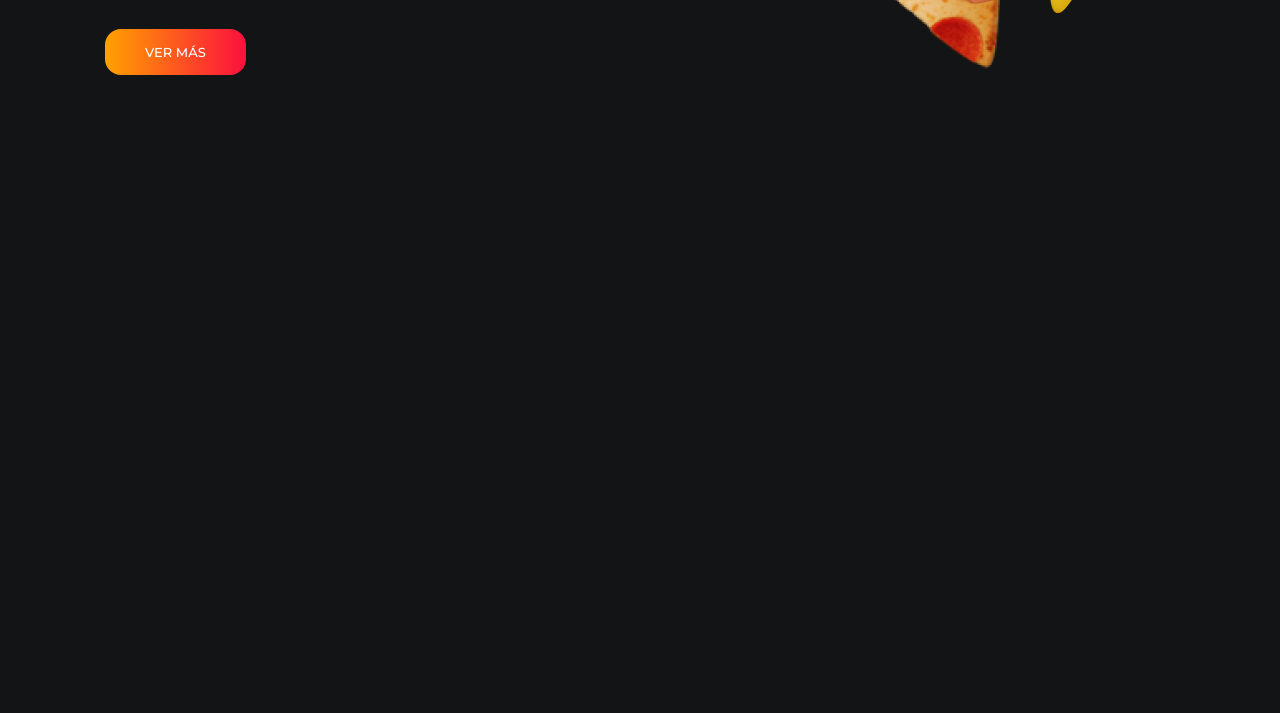
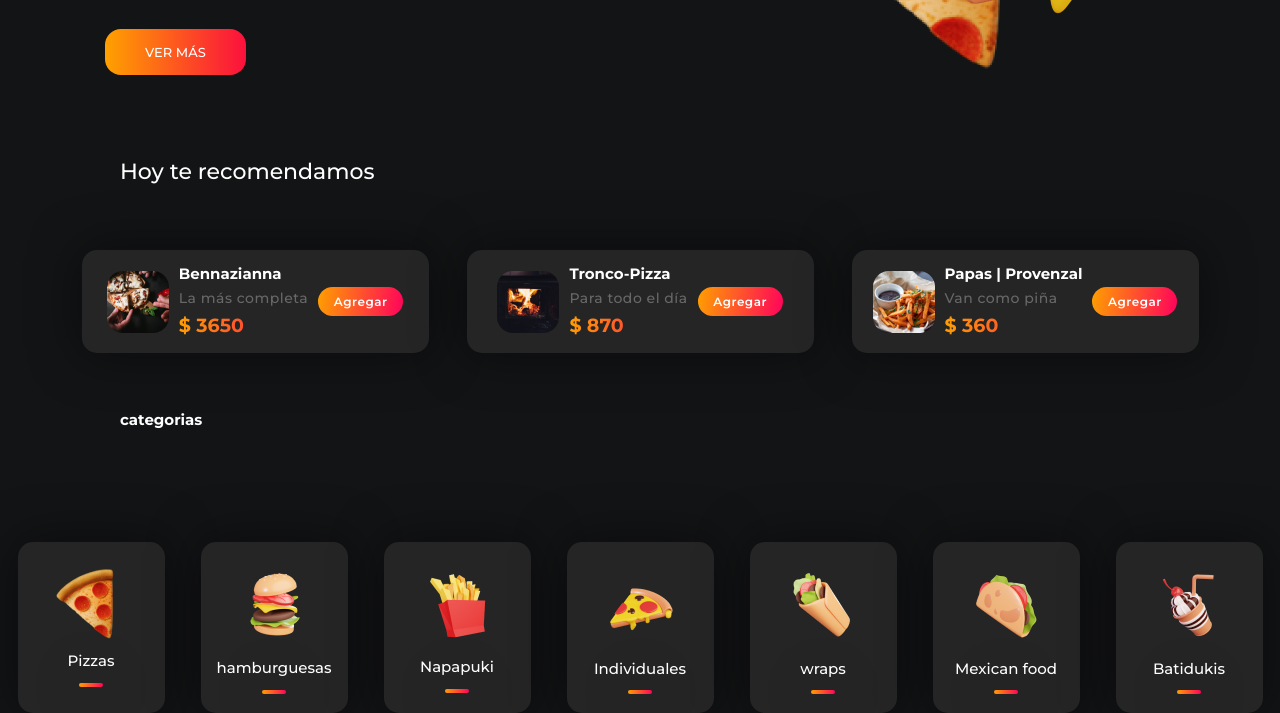
Before and after one commit to agustinamns/repo-e5-grupo, a plain HTML site: page index.html in a window 1280 px wide. Shown: the part 378-1091 px from the top of the page. Before the commit the page ends 800 px from the top, so only its background shows below. Drawn offline with Linux system fonts and the light colour scheme.

Commit message:
parte añadida

```diff
--- a/assets/styles.css
+++ /dev/null
@@ -1,183 +0,0 @@
-@import url("https://fonts.googleapis.com/css2?family=Montserrat:wght@200;300;500;600;700&display=swap");
-
-* {
-  margin: 0;
-  padding: 0;
-  box-sizing: border-box;
-  font-family: "Montserrat", sans-serif;
-  text-decoration: none;
-  list-style-type: none;
-}
-
-:root {
-  --background: #131415;
-  --box: #252525;
-  --box-shadow: #010207;
-  --letras: #ffffff;
-  --btn-degrade-start: #ffa100;
-  --btn-degrade-end: #fb103d;
-}
-
-body {
-  background: var(--background);
-}
-
-header {
-  width: 100%;
-  display: flex;
-  flex-direction: row;
-  justify-content: space-between;
-  align-items: center;
-  position: fixed;
-  padding: 30px;
-}
-
-.navbar-list {
-  color: var(--letras);
-  display: flex;
-  align-items: center;
-  justify-content: center;
-  gap: 50px;
-  margin-left: 30px;
-  margin-right: 30px;
-}
-
-.logo {
-  width: 76px;
-  height: 79px;
-}
-
-.carrito-y-noti{
-  position: relative;
-
-}
-
-.noti{
-  position: absolute;
-  bottom:15px;
-  left: 10px;
-  width: 60%;
-  height: 60%;
-}
-
-.carrito-y-noti p{
-  position: absolute;
-  bottom:10px;
-  left: 13px;
-  font-size: 12px;
-  font-weight: 200;
-}
-
-
-li img {
-  height: 20px;
-  width: 19px;
-  margin-right: 5px;
-  border-radius: 0px;
-  margin-bottom: -4px;
-}
-
-li img {
-  cursor: pointer;
-}
-
-li a {
-  font-style: normal;
-  font-weight: 400;
-  font-size: 15px;
-  font-weight: 300;
-}
-
-li a:hover {
-  cursor: pointer;
-}
-
-.home {
-  vertical-align: middle;
-}
-
-main {
-  display: flexbox;
-  flex-direction: column;
-  align-items: center;
-  justify-content: center;
-}
-
-#presentation {
-  margin-top: 3px;
-  padding: 160px 0;
-  max-width: 1200px;
-  display: flex;
-  justify-content: center;
-  align-items: center;
-}
-
-.logo {
-  width: auto;
-  height: 70px;
-}
-
-.zappi-info {
-  color: var(--letras);
-  width: 50%;
-  gap: 30px;
-  padding: 5px;
-}
-
-.zappi-info h1 {
-  width: 603px;
-  font-weight: 700;
-  font-size: 66px;
-}
-
-.zappi-info h2 {
-  width: 639px;
-  font-weight: 700;
-  font-size: 51px;
-  margin-bottom: 10px;
-}
-
-.zappi-info p {
-  font-weight: 200;
-  margin-top: 20px;
-  margin-bottom: 45px;
-}
-
-.zappi-info a {
-  color: var(--letras);
-  background: linear-gradient(to right, #ffa100, #fb103d);
-  width: 166px;
-  height: 50px;
-  padding: 15px 40px;
-  border-radius: 16px;
-  font-size: 13px;
-  text-align: center;
-}
-
-.zappi-pizzas {
-  width: 400px;
-  padding: 20px;
-  border-radius: 15px;
-  display: flex;
-  justify-content: center;
-  align-items: center;
-  position: relative;
-}
-
-.pizza-uno {
-  position: absolute;
-  width: 265px;
-  height: 265px;
-  position: relative;
-  margin-left: 200px;
-
-  right: 80px;
-}
-
-.pizza-dos {
-  position: absolute;
-  width: 392px;
-  height: 392px;
-  left: 200px;
-  bottom: 0px;
-}
--- a/index.html
+++ b/index.html
@@ -3,7 +3,7 @@
 <head>
     <meta charset="UTF-8">
     <title>E5, Landing Nucbazappi.</title>
-    <link rel="stylesheet" href="assets/styles.css" />
+    <link rel="stylesheet" href="styles.css" />
 </head>
 <body>
     <header>
@@ -45,6 +45,78 @@
             </div>
         </section>
 
+        <section class="recomendations">
+            <h3>Hoy te recomendamos</h3>
+            <div class="recomendations-products">
+                <div class="recomendations-cards">
+                    <img src="./assets/img/recomendados/Photo Menu.png" alt="">
+                    <div>
+                        <h4>Bennazianna</h4>
+                        <p>La más completa</p>
+                        <p>$ 3650</p>
+                    </div>
+                    <a href="#">Agregar</a>
+                </div>
+                <div class="recomendations-cards">
+                    <img src="./assets/img/recomendados/Photo Menu (1).png" alt="">
+                    <div>
+                        <h4>Tronco-Pizza</h4>
+                        <p>Para todo el día</p>
+                        <p>$ 870</p>
+                    </div>
+                    <a href="#">Agregar</a>
+                </div>
+                <div class="recomendations-cards">
+                    <img src="./assets/img/recomendados/Photo Menu (2).png" alt="">
+                    <div>
+                        <h4>Papas | Provenzal</h4>
+                        <p>Van como piña</p>
+                        <p>$ 360</p>
+                    </div>
+                    <a href="#">Agregar</a>
+                </div>
+            </div>
+        </section>
+        <section class="food">
+            <h4>categorias</h4>
+            <div class="food-container-card">
+                <div class="food-card">
+                    <img src="./assets/img/categorias/image 34.png" alt="">
+                    <p>Pizzas</p>
+                    <span></span>
+                </div>
+                <div class="food-card">
+                    <img src="./assets/img/categorias/burger 1.png" alt="">
+                    <p>hamburguesas</p>
+                    <span></span>
+                </div>
+                <div class="food-card">
+                    <img src="./assets/img/categorias/fries 2.png" alt="">
+                    <p>Napapuki</p>
+                    <span></span>
+                </div>
+                <div class="food-card">
+                    <img src="./assets/img/categorias/pizza 2.png" alt="">
+                    <p>Individuales</p>
+                    <span></span>
+                </div>
+                <div class="food-card">
+                    <img src="./assets/img/categorias/buritto 1.png" alt="">
+                    <p>wraps</p>
+                    <span></span>
+                </div>
+                <div class="food-card">
+                    <img src="./assets/img/categorias/taco 1.png" alt="">
+                    <p>Mexican food</p>
+                    <span></span>
+                </div>
+                <div class="food-card">
+                    <img src="./assets/img/categorias/float 1.png" alt="">
+                    <p>Batidukis</p>
+                    <span> </span>
+                </div>
+            </div>
+        </section>
 
 
 
--- /dev/null
+++ b/styles.css
@@ -0,0 +1,329 @@
+@import url("https://fonts.googleapis.com/css2?family=Montserrat:wght@200;300;500;600;700&display=swap");
+
+* {
+  margin: 0;
+  padding: 0;
+  box-sizing: border-box;
+  font-family: "Montserrat", sans-serif;
+  text-decoration: none;
+  list-style-type: none;
+}
+
+:root {
+  --background: #131415;
+  --box: #252525;
+  --box-shadow: #010207;
+  --letras: #ffffff;
+  --btn-degrade-start: #ffa100;
+  --btn-degrade-end: #fb103d;
+}
+
+body {
+  background: var(--background);
+  width: 100%;
+}
+
+header {
+  width: 100%;
+  display: flex;
+  flex-direction: row;
+  justify-content: space-between;
+  align-items: center;
+  position: fixed;
+  padding: 30px;
+}
+
+.navbar-list {
+  color: var(--letras);
+  display: flex;
+  align-items: center;
+  justify-content: center;
+  gap: 50px;
+  margin-left: 30px;
+  margin-right: 30px;
+}
+
+.logo {
+  width: 76px;
+  height: 79px;
+}
+
+.carrito-y-noti{
+  position: relative;
+
+}
+
+.noti{
+  position: absolute;
+  bottom:15px;
+  left: 10px;
+  width: 60%;
+  height: 60%;
+}
+
+.carrito-y-noti p{
+  position: absolute;
+  bottom:10px;
+  left: 13px;
+  font-size: 12px;
+  font-weight: 200;
+}
+
+
+li img {
+  height: 20px;
+  width: 19px;
+  margin-right: 5px;
+  border-radius: 0px;
+  margin-bottom: -4px;
+}
+
+li img {
+  cursor: pointer;
+}
+
+li a {
+  font-style: normal;
+  font-weight: 400;
+  font-size: 15px;
+  font-weight: 300;
+}
+
+li a:hover {
+  cursor: pointer;
+}
+
+.home {
+  vertical-align: middle;
+}
+
+main {
+  display: flexbox;
+  flex-direction: column;
+  align-items: center;
+  justify-content: center;
+}
+
+#presentation {
+  margin-top: 3px;
+  padding: 160px 0;
+  max-width: 1200px;
+  display: flex;
+  justify-content: center;
+  align-items: center;
+}
+
+.logo {
+  width: auto;
+  height: 70px;
+}
+
+.zappi-info {
+  color: var(--letras);
+  width: 50%;
+  gap: 30px;
+  padding: 5px;
+}
+
+.zappi-info h1 {
+  width: 603px;
+  font-weight: 700;
+  font-size: 66px;
+}
+
+.zappi-info h2 {
+  width: 639px;
+  font-weight: 700;
+  font-size: 51px;
+  margin-bottom: 10px;
+}
+
+.zappi-info p {
+  font-weight: 200;
+  margin-top: 20px;
+  margin-bottom: 45px;
+}
+
+.zappi-info a {
+  color: var(--letras);
+  background: linear-gradient(to right, #ffa100, #fb103d);
+  width: 166px;
+  height: 50px;
+  padding: 15px 40px;
+  border-radius: 16px;
+  font-size: 13px;
+  text-align: center;
+}
+
+.zappi-pizzas {
+  width: 400px;
+  padding: 20px;
+  border-radius: 15px;
+  display: flex;
+  justify-content: center;
+  align-items: center;
+  position: relative;
+}
+
+.pizza-uno {
+  position: relative;
+  width: 265px;
+  height: 265px;
+  position: relative;
+  margin-left: 200px;
+
+  right: 80px;
+}
+
+.pizza-dos {
+  position: absolute;
+  width: 392px;
+  height: 392px;
+  left: 200px;
+  bottom: 0px;
+}
+
+
+/**************************************************Jesus******************************************/
+
+.recomendations{
+  width: 100%;
+  max-width: 1900px;
+  height: 20vh;
+}
+.recomendations h3{
+position: absolute;
+width: 278px;
+height: 23px;
+left: 120px;
+top: 536px;
+font-weight: 500;
+font-size: 22px;
+line-height: 131.02%;
+color: var(--letras);
+}
+
+.recomendations-products{
+  display: flex;
+  justify-content: center;
+  align-items: center;
+  margin: 0 auto;
+  gap: 38px;
+
+}
+
+.recomendations-cards{
+  display: flex;
+  background-color: var(--box);
+  justify-content: center;
+  align-items: center;
+  gap: 10px;
+  box-shadow: 0px 0px 50px rgba(1, 2, 7, 0.5);
+  border-radius: 15px;
+  height: 103px;
+  width: 347px;
+
+}
+
+.recomendations-cards h4{
+  font-size: 15px;
+  color: var(--letras);
+}
+
+.recomendations-cards a{
+  width: 85px;
+  height: 29px;
+  background: linear-gradient(98.81deg, #FFA100 -0.82%, #FF005C 101.53%);
+  border-radius: 17.5px;
+  display: flex;
+  justify-content: center;
+  align-items: center;
+  font-weight: 600;
+  font-size: 12px;
+  line-height: 15px;
+  letter-spacing: 0.5px;
+  color: var(--letras);
+}
+
+.recomendations-cards div :nth-child(2){
+  font-weight: 400;
+  font-size: 14px;
+  line-height: 17px;
+  letter-spacing: 0.5px;
+  color: #FFFFFF;
+  mix-blend-mode: normal;
+  opacity: 0.3;
+}
+
+.recomendations-cards div :nth-child(3){
+  font-weight: 700;
+font-size: 19px;
+line-height: 131.02%;
+/* identical to box height, or 25px */
+
+
+background: linear-gradient(98.81deg, #FFA100 -0.82%, #FF005C 101.53%);
+-webkit-background-clip: text;
+-webkit-text-fill-color: transparent;
+background-clip: text;
+text-fill-color: transparent;
+}
+
+.recomendations-cards div{
+  display: flex;
+  flex-direction: column;
+  gap: 7px;
+}
+
+
+
+
+.food h4{
+  position: relative;
+width: 87px;
+height: 20px;
+left: 120px;
+top: 0px;
+color: var(--letras);
+font-family: 'Montserrat';
+font-style: normal;
+font-weight: 800;
+font-size: 15px;
+line-height: 131.02%;
+padding-bottom: 100px;
+}
+
+.food-container-card{
+  display: flex;
+  justify-content: center;
+  gap: 36px;
+}
+
+.food-card{
+width: 147px;
+height: 171px;
+background: #252525;
+box-shadow: 0px 0px 50px rgba(1, 2, 7, 0.5);
+border-radius: 15px;
+display: flex;
+justify-content: center;
+align-items: center;
+flex-direction: column;
+gap: 12px;
+margin-top: 32px;
+}
+
+.food-card p {
+  font-weight: 400;
+font-size: 15px;
+line-height: 131.02%;
+color: var(--letras);
+}
+
+.food-card span{
+  width: 24px;
+height: 4px;
+background: linear-gradient(98.81deg, #FFA100 -0.82%, #FF005C 101.53%);
+box-shadow: 0px 0px 50px rgba(1, 2, 7, 0.5);
+border-radius: 15px;
+}
```
